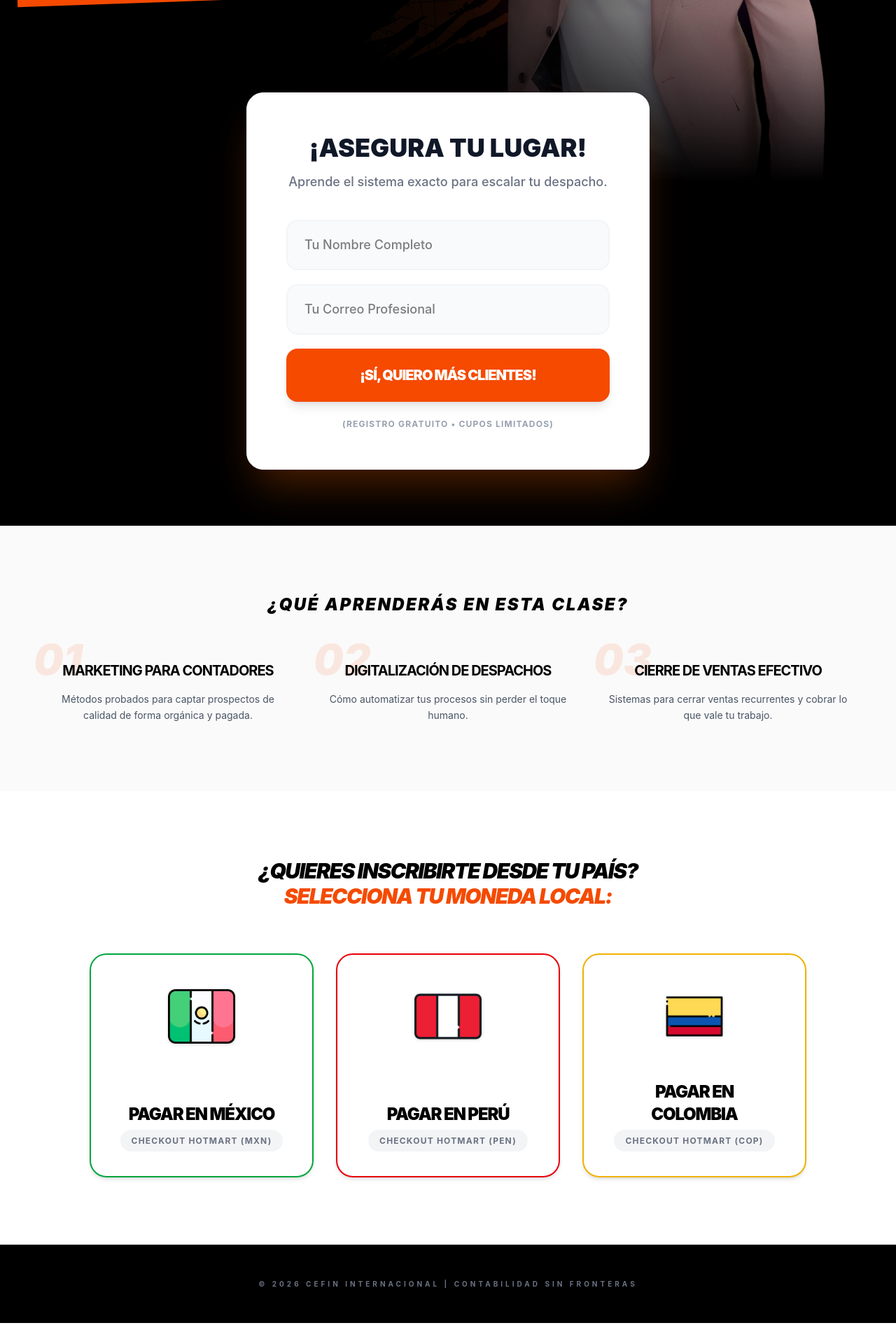
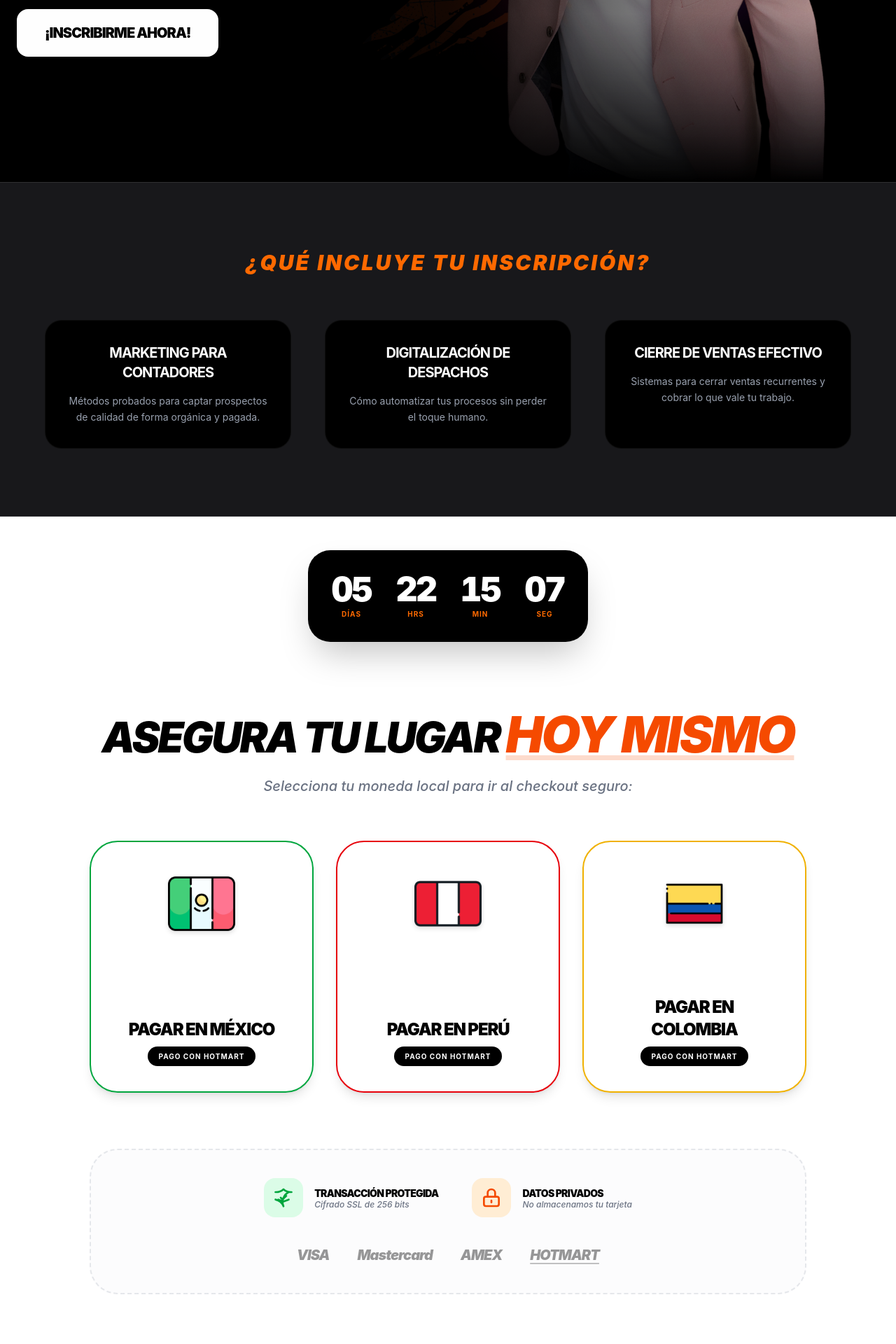
Before and after one commit to alfredo31410-ctrl/cefin-web, a Next.js app: page /LATAM in a window 1280 px wide. Shown: the part 540-2460 px from the top of the page at 70% size. Before the commit the page ends 2430 px from the top, so only its background shows below. Built offline with nearby package versions, Linux system fonts and the light colour scheme.

Commit message:
feat: landing LATAM final con checkout directo, contador y scroll suave

```diff
--- a/app/(landings)/LATAM/page.tsx
+++ b/app/(landings)/LATAM/page.tsx
@@ -1,50 +1,64 @@
 'use client';
 
-import { useRouter } from "next/navigation";
-import { useState } from "react";
+import { useState, useEffect } from "react";
 
 export default function LandingLatam() {
-  const router = useRouter();
-  const [loading, setLoading] = useState(false);
+  const [timeLeft, setTimeLeft] = useState({ days: 0, hours: 0, minutes: 0, seconds: 0 });
+
+  useEffect(() => {
+    // Configura la fecha de la clase: 26 de Marzo de 2026
+    const targetDate = new Date("2026-03-26T19:00:00").getTime();
+
+    const interval = setInterval(() => {
+      const now = new Date().getTime();
+      const difference = targetDate - now;
+
+      if (difference < 0) {
+        clearInterval(interval);
+      } else {
+        setTimeLeft({
+          days: Math.floor(difference / (1000 * 60 * 60 * 24)),
+          hours: Math.floor((difference % (1000 * 60 * 60 * 24)) / (1000 * 60 * 60)),
+          minutes: Math.floor((difference % (1000 * 60 * 60)) / (1000 * 60)),
+          seconds: Math.floor((difference % (1000 * 60)) / 1000),
+        });
+      }
+    }, 1000);
+
+    return () => clearInterval(interval);
+  }, []);
 
   const paymentLinks = [
-    { country: 'México', cur: 'MXN', img: '/mexico.png', border: 'border-green-600', hover: 'hover:bg-green-50', link: '#' },
-    { country: 'Perú', cur: 'PEN', img: '/peru.png', border: 'border-red-600', hover: 'hover:bg-red-50', link: '#' },
-    { country: 'Colombia', cur: 'COP', img: '/colombia.png', border: 'border-yellow-500', hover: 'hover:bg-yellow-50', link: '#' },
+    {
+      country: 'México',
+      cur: 'MXN',
+      img: '/mexico.png',
+      border: 'border-green-600',
+      hover: 'hover:bg-green-50',
+      link: 'https://pay.hotmart.com/V105056072W?off=aspjjv40&checkoutMode=10'
+    },
+    {
+      country: 'Perú',
+      cur: 'PEN',
+      img: '/peru.png',
+      border: 'border-red-600',
+      hover: 'hover:bg-red-50',
+      link: 'https://pay.hotmart.com/V105056072W?off=lvwtt8ur&checkoutMode=10'
+    },
+    {
+      country: 'Colombia',
+      cur: 'COP',
+      img: '/colombia.png',
+      border: 'border-yellow-500',
+      hover: 'hover:bg-yellow-50',
+      link: 'https://pay.hotmart.com/V105056072W?off=k9kg30zp&checkoutMode=10'
+    },
   ];
 
-  const handleSubmit = async (e: React.FormEvent<HTMLFormElement> | React.SubmitEvent<HTMLFormElement>) => {
-    e.preventDefault();
-    setLoading(true);
+  return (
+    <div className="bg-black text-white font-sans selection:bg-orange-600 selection:text-white scroll-smooth">
 
-    const formData = new FormData(e.currentTarget);
-    const data = {
-      name: formData.get('name'),
-      email: formData.get('email'),
-    };
-
-    try {
-      const response = await fetch('/api/subscribe', {
-        method: 'POST',
-        headers: { 'Content-Type': 'application/json' },
-        body: JSON.stringify(data),
-      });
-
-      if (response.ok) {
-        router.push('/LATAM/gracias');
-      } else {
-        throw new Error('Error en el registro');
-      }
-    } catch (error) {
-      alert('Hubo un problema con tu registro. Por favor, inténtalo de nuevo.');
-      setLoading(false);
-    }
-  };
-
-  return (
-    <div className="bg-black text-white font-sans selection:bg-orange-600 selection:text-white">
-
-      {/* SECCIÓN HERO CON MÁSCARA */}
+      {/* SECCIÓN HERO */}
       <section className="relative min-h-screen flex items-center overflow-hidden pt-10 pb-20 px-6">
         <div className="absolute inset-0 z-0">
           <img
@@ -62,115 +76,165 @@ export default function LandingLatam() {
         <div className="container mx-auto relative z-20">
           <div className="max-w-4xl">
             <p className="text-orange-500 font-bold tracking-[0.3em] uppercase text-xs md:text-sm mb-6">
-              CLASE GRATUITA — EN VIVO — 26 DE MARZO
+              ACCESO INMEDIATO — MENTORÍA EXCLUSIVA
             </p>
 
             <h1 className="text-6xl md:text-9xl font-black mb-8 leading-[0.9] tracking-tighter uppercase inline-block drop-shadow-2xl">
               MÁS CLIENTES <br />
-              <span className="text-white italic tracking-tighter">
-                EN 30 DÍAS
-              </span>
+              <span className="text-white italic tracking-tighter">EN 30 DÍAS</span>
             </h1>
 
             <div className="inline-block bg-orange-600 px-8 py-3 transform -rotate-2 shadow-xl mb-12">
               <span className="text-xl md:text-3xl font-black italic tracking-tighter uppercase">
-                CLASE ESTRATÉGICA PARA CONTADORES
+                ESTRATEGIA PARA CONTADORES
               </span>
             </div>
+
+            <div className="flex flex-col md:flex-row gap-6 items-start">
+<button
+  onClick={() => {
+    const target = document.getElementById('pagos');
+    if (!target) return;
+
+    const targetPosition = target.getBoundingClientRect().top + window.pageYOffset - 80;
+    const startPosition = window.pageYOffset;
+    const distance = targetPosition - startPosition;
+    const duration = 1200; // Duración en milisegundos (1.2 segundos para que sea muy suave)
+    let start: number | null = null;
+
+    // Función de "Cubic Easing" para suavidad total
+    const easeOutCubic = (t: number) => (--t) * t * t + 1;
+
+    const step = (timestamp: number) => {
+      if (!start) start = timestamp;
+      const progress = timestamp - start;
+      const percentage = Math.min(progress / duration, 1);
+
+      window.scrollTo(0, startPosition + distance * easeOutCubic(percentage));
+
+      if (progress < duration) {
+        window.requestAnimationFrame(step);
+      }
+    };
+
+    window.requestAnimationFrame(step);
+  }}
+  className="bg-white text-black font-black px-10 py-5 rounded-2xl text-xl uppercase tracking-tighter hover:bg-orange-600 hover:text-white transition-all shadow-2xl active:scale-95 animate-pulse cursor-pointer border-none"
+>
+  ¡INSCRIBIRME AHORA!
+</button>
+</div>
           </div>
         </div>
       </section>
 
-      {/* SECCIÓN FORMULARIO */}
-      <section className="relative z-30 px-6 -mt-24 md:-mt-32 pb-20">
-        <div className="max-w-xl mx-auto bg-white rounded-3xl shadow-[0_35px_60px_-15px_rgba(255,102,0,0.3)] p-10 md:p-14 text-black text-center border border-gray-100">
-          <h2 className="text-3xl md:text-4xl font-black mb-3 text-gray-900 leading-tight">
-            ¡ASEGURA TU LUGAR!
-          </h2>
-          <p className="text-gray-500 mb-10 font-medium text-lg">
-            Aprende el sistema exacto para escalar tu despacho.
-          </p>
-
-          <form onSubmit={handleSubmit} className="space-y-5 mb-6">
-            <input
-              name="name"
-              type="text"
-              required
-              placeholder="Tu Nombre Completo"
-              className="w-full px-6 py-5 bg-gray-50 border-2 border-gray-100 rounded-2xl focus:outline-orange-500 text-lg font-medium"
-            />
-            <input
-              name="email"
-              type="email"
-              required
-              placeholder="Tu Correo Profesional"
-              className="w-full px-6 py-5 bg-gray-50 border-2 border-gray-100 rounded-2xl focus:outline-orange-500 text-lg font-medium"
-            />
-            <button
-              type="submit"
-              disabled={loading}
-              className="w-full bg-orange-600 text-white font-black py-6 rounded-2xl text-xl uppercase tracking-tighter hover:bg-orange-700 transition-all shadow-lg active:scale-95 disabled:opacity-70 disabled:cursor-not-allowed"
-            >
-              {loading ? 'REGISTRANDO...' : '¡SÍ, QUIERO MÁS CLIENTES!'}
-            </button>
-          </form>
-          <p className="text-xs text-gray-400 font-bold uppercase tracking-widest">(Registro Gratuito • Cupos Limitados)</p>
-        </div>
-      </section>
-
-      {/* SECCIÓN APRENDERÁS */}
-      <section className="bg-zinc-50 py-24 px-6 border-t border-gray-200">
-        <div className="max-w-6xl mx-auto text-black">
-          <h3 className="text-2xl font-black text-center mb-16 uppercase tracking-widest italic">
-            ¿Qué aprenderás en esta clase?
+      {/* SECCIÓN VALOR */}
+      <section className="bg-zinc-900 py-24 px-6 border-y border-white/10">
+        <div className="max-w-6xl mx-auto text-center">
+          <h3 className="text-3xl font-black mb-16 uppercase tracking-widest italic text-orange-500">
+            ¿QUÉ INCLUYE TU INSCRIPCIÓN?
           </h3>
-          <div className="grid md:grid-cols-3 gap-12 text-center">
+          <div className="grid md:grid-cols-3 gap-12">
             {[
               { t: "Marketing para Contadores", d: "Métodos probados para captar prospectos de calidad de forma orgánica y pagada." },
               { t: "Digitalización de Despachos", d: "Cómo automatizar tus procesos sin perder el toque humano." },
               { t: "Cierre de Ventas Efectivo", d: "Sistemas para cerrar ventas recurrentes y cobrar lo que vale tu trabajo." },
             ].map((item, i) => (
-              <div key={i} className="group relative">
-                <div className="text-orange-600 font-black text-6xl italic opacity-10 absolute -top-8 -left-4 group-hover:opacity-20 transition-opacity">
-                  0{i + 1}
-                </div>
-                <h4 className="text-xl font-bold mb-4 relative z-10 uppercase tracking-tighter">{item.t}</h4>
-                <p className="text-gray-600 leading-relaxed text-sm">{item.d}</p>
+              <div key={i} className="group p-8 bg-black border border-white/5 rounded-3xl hover:border-orange-600/50 transition-all">
+                <h4 className="text-xl font-bold mb-4 uppercase tracking-tighter text-white">{item.t}</h4>
+                <p className="text-gray-400 leading-relaxed text-sm">{item.d}</p>
               </div>
             ))}
           </div>
         </div>
       </section>
 
-      {/* SECCIÓN PAGOS PAÍS */}
-      <section className="bg-white py-24 px-6 relative z-20">
+      {/* SECCIÓN PAGOS */}
+      <section id="pagos" className="bg-white py-24 px-6 relative z-20">
         <div className="max-w-5xl mx-auto text-center text-black">
-          <h3 className="text-3xl font-black mb-16 uppercase italic tracking-tighter text-balance">
-            ¿Quieres inscribirte desde tu país? <br />
-            <span className="text-orange-600">Selecciona tu moneda local:</span>
-          </h3>
 
-          <div className="grid grid-cols-1 md:grid-cols-3 gap-8">
+          {/* COUNTDOWN TIMER */}
+          <div className="mb-12 inline-flex gap-4 md:gap-8 justify-center bg-black text-white p-6 md:p-8 rounded-4xl shadow-2xl transform md:-translate-y-12">
+            {[
+              { label: 'Días', value: timeLeft.days },
+              { label: 'Hrs', value: timeLeft.hours },
+              { label: 'Min', value: timeLeft.minutes },
+              { label: 'Seg', value: timeLeft.seconds },
+            ].map((unit, i) => (
+              <div key={i} className="flex flex-col min-w-15">
+                <span className="text-3xl md:text-5xl font-black tracking-tighter tabular-nums leading-none">
+                  {unit.value < 10 ? `0${unit.value}` : unit.value}
+                </span>
+                <span className="text-[10px] uppercase font-bold text-orange-500 tracking-widest mt-1">{unit.label}</span>
+              </div>
+            ))}
+          </div>
+
+          <h2 className="text-4xl md:text-6xl font-black mb-6 uppercase italic tracking-tighter text-balance">
+            ASEGURA TU LUGAR <span className="text-orange-600 text-nowrap text-5xl md:text-7xl underline decoration-orange-600/20">HOY MISMO</span>
+          </h2>
+          <p className="text-xl text-gray-500 mb-16 font-medium italic">Selecciona tu moneda local para ir al checkout seguro:</p>
+
+          <div className="grid grid-cols-1 md:grid-cols-3 gap-8 mb-20">
             {paymentLinks.map((btn, i) => (
               <a
                 key={i}
                 href={btn.link}
-                className={`border-2 ${btn.border} ${btn.hover} p-10 rounded-3xl flex flex-col items-center justify-between min-h-80 transition-all hover:scale-105 shadow-md hover:shadow-2xl group`}
+                target="_blank"
+                rel="noopener noreferrer"
+                className={`border-2 ${btn.border} ${btn.hover} p-10 rounded-[40px] flex flex-col items-center justify-between min-h-90 transition-all hover:scale-[1.03] shadow-lg hover:shadow-2xl group`}
               >
                 <div className="w-full h-24 flex items-center justify-center mb-4">
-                  <img src={btn.img} alt={`Bandera de ${btn.country}`} className="max-h-full max-w-30 object-contain drop-shadow-sm" />
+                  <img src={btn.img} alt={btn.country} className="max-h-full max-w-30 object-contain drop-shadow-md" />
                 </div>
                 <div className="text-center">
                   <span className="text-black font-black text-2xl uppercase tracking-tighter block mb-2">Pagar en {btn.country}</span>
-                  <span className="text-gray-500 font-bold text-xs bg-gray-100 px-4 py-2 rounded-full uppercase tracking-widest">Checkout Hotmart ({btn.cur})</span>
+                  <span className="text-white bg-black font-bold text-[10px] px-4 py-2 rounded-full uppercase tracking-widest">Pago con Hotmart</span>
                 </div>
               </a>
             ))}
           </div>
+
+          {/* SECCIÓN DE SEGURIDAD CORREGIDA (SIN IMÁGENES EXTERNAS) */}
+          <div className="p-10 border-2 border-dashed border-gray-200 rounded-[40px] bg-gray-50/50">
+            <div className="flex flex-col md:flex-row items-center justify-center gap-12 mb-10">
+              <div className="flex items-center gap-4 text-left">
+                <div className="bg-green-100 p-3 rounded-2xl text-green-600">
+                  <svg className="w-8 h-8" fill="none" stroke="currentColor" viewBox="0 0 24 24">
+                    <path strokeLinecap="round" strokeLinejoin="round" strokeWidth="2" d="M9 12l2 2 4-4m5.618-4.016A11.955 11.955 0 0112 2.944a11.955 11.955 0 01-8.618 3.04m14.236 0A11.97 11.97 0 0012 21.244a11.97 11.97 0 00-8.618-7.26m14.236 0L12 16.044l-5.618-2.06" />
+                  </svg>
+                </div>
+                <div>
+                  <p className="font-black uppercase tracking-tighter text-sm">Transacción Protegida</p>
+                  <p className="text-xs text-gray-500 font-medium italic leading-none">Cifrado SSL de 256 bits</p>
+                </div>
+              </div>
+
+              <div className="flex items-center gap-4 text-left">
+                <div className="bg-orange-100 p-3 rounded-2xl text-orange-600">
+                  <svg className="w-8 h-8" fill="none" stroke="currentColor" viewBox="0 0 24 24">
+                    <path strokeLinecap="round" strokeLinejoin="round" strokeWidth="2" d="M12 15v2m-6 4h12a2 2 0 002-2v-6a2 2 0 00-2-2H6a2 2 0 00-2 2v6a2 2 0 002 2zm10-10V7a4 4 0 00-8 0v4h8z" />
+                  </svg>
+                </div>
+                <div>
+                  <p className="font-black uppercase tracking-tighter text-sm">Datos Privados</p>
+                  <p className="text-xs text-gray-500 font-medium italic leading-none">No almacenamos tu tarjeta</p>
+                </div>
+              </div>
+            </div>
+
+            {/* REPRESENTACIÓN DE TARJETAS CON TEXTO ESTILIZADO (FALL-PROOF) */}
+            <div className="flex flex-wrap justify-center gap-10 grayscale opacity-40 hover:opacity-100 transition-all duration-700">
+              <span className="font-black text-xl italic tracking-tighter">VISA</span>
+              <span className="font-black text-xl italic tracking-tighter">Mastercard</span>
+              <span className="font-black text-xl italic tracking-tighter">AMEX</span>
+              <span className="font-black text-xl italic tracking-tighter underline underline-offset-4 decoration-orange-600">HOTMART</span>
+            </div>
+          </div>
         </div>
       </section>
 
-      <footer className="py-12 bg-black text-center border-t border-white/10 text-gray-500 text-[10px] font-bold tracking-[0.4em] uppercase">
+      <footer className="py-12 bg-black text-center border-t border-white/10 text-gray-700 text-[10px] font-bold tracking-[0.4em] uppercase">
         © 2026 CEFIN Internacional | Contabilidad sin Fronteras
       </footer>
     </div>
```
